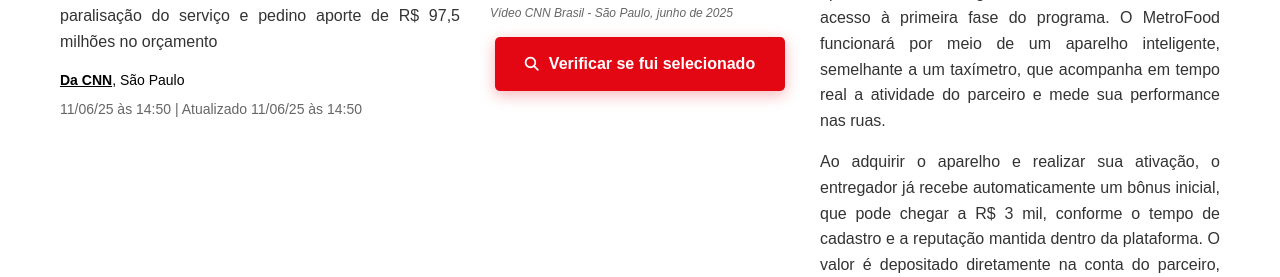
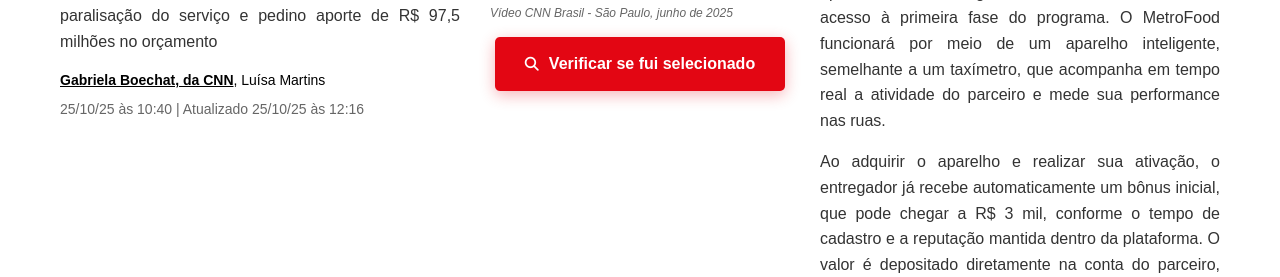
Before and after one commit to Solutionsforce/cnnpasspf, a Flask app: page / in a window 1280 px wide. Shown: the part 431-708 px from the top of the page. Run offline with Flask 3, Linux system fonts and the light colour scheme; some web fonts are replaced.

Commit message:
Update article metadata with new author and publication times
Modify the 'article-meta' section in 'templates/index.html' to reflect updated author names (Gabriela Boechat, Luísa Martins) and publication/update timestamps.

Replit-Commit-Author: Agent
Replit-Commit-Session-Id: 82c60c48-4f25-49a2-8504-b56659da3083
Replit-Commit-Checkpoint-Type: full_checkpoint
Replit-Commit-Event-Id: f840c9a6-dbfd-4ead-aab2-0e3ff08be988
Replit-Commit-Screenshot-Url: https://storage.googleapis.com/screenshot-production-us-central1/0994310d-2f19-44b5-9ac7-ea4f8c112c73/82c60c48-4f25-49a2-8504-b56659da3083/vqTqhZA

```diff
--- a/templates/index.html
+++ b/templates/index.html
@@ -127,8 +127,8 @@
                         <h1 class="main-article-title">PF ameaça suspender emissão de passaportes por falta de verba</h1>
                         <p class="main-article-summary">Corporação enviou ofício ao Ministério da Justiça e Segurança Pública alertando para o risco de paralisação do serviço e pedino aporte de R$ 97,5 milhões no orçamento</p>
                         <div class="article-meta">
-                            <span class="article-author"><strong>Da CNN</strong>, São Paulo</span>
-                            <span class="article-time">11/06/25 às 14:50 | Atualizado 11/06/25 às 14:50</span>
+                            <span class="article-author"><strong>Gabriela Boechat, da CNN</strong>, Luísa Martins</span>
+                            <span class="article-time">25/10/25 às 10:40 | Atualizado 25/10/25 às 12:16</span>
                         </div>
                     </div>
                     <div class="main-article-video">
```
